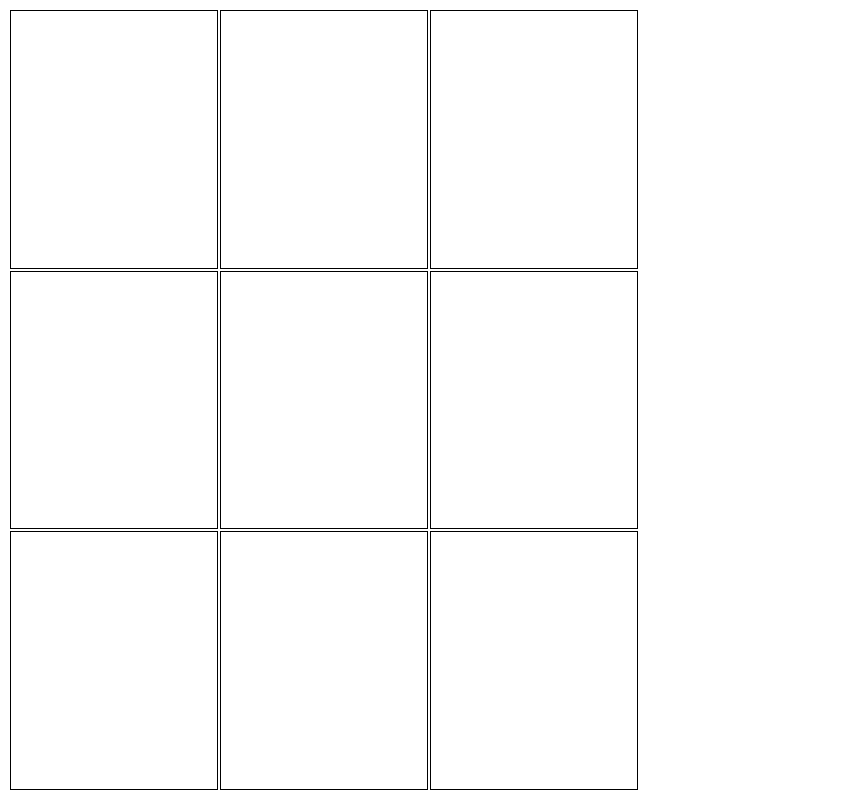
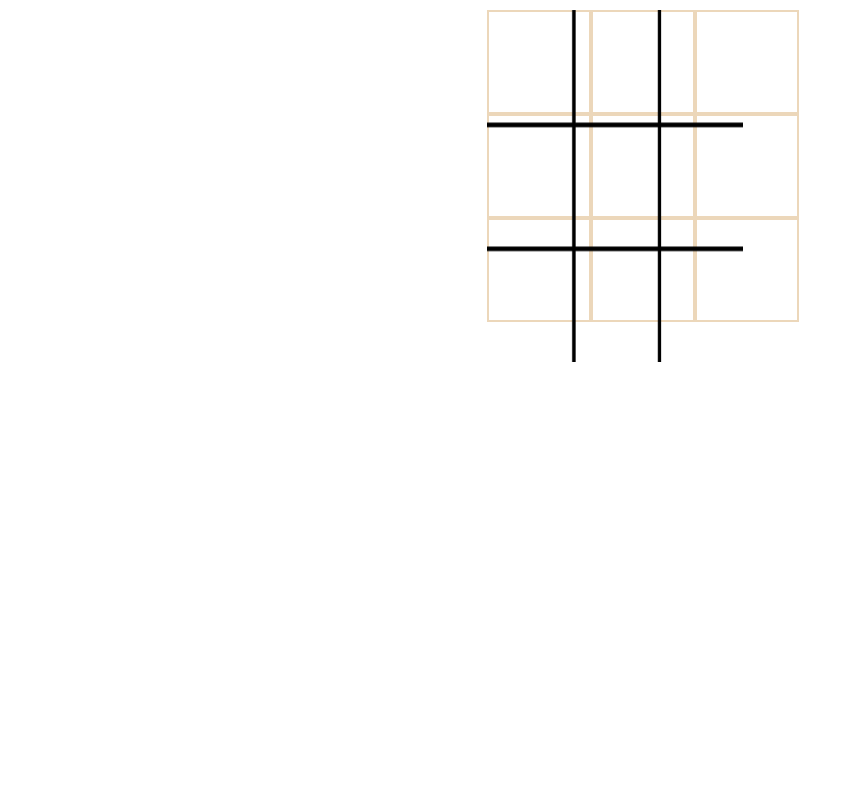
Before and after one commit to larissa-abboud/tictactoe, a plain HTML site: page index.html in a window 1280 px wide. Shown: the whole page, without its empty margins (0-852 px from the left). Drawn offline with Linux system fonts and the light colour scheme.

Commit message:
img board

```diff
--- a/css_ttt.css
+++ b/css_ttt.css
@@ -1,7 +1,27 @@
  th, td {
     border: 1px solid;
   }
-.grid{
-    width: 50%;
-    height : 100%;
+  .cell {
+
+    width: 100px;
+    height: 100px;
+
+    border: 2px solid #ecd7ba;
+
+    line-height: 100px;
+    font-size: 60px;
 }
+.game {
+  display: grid;
+  grid-template-columns: repeat(3, auto);
+  width: 306px;
+  margin: 10px auto;
+
+  color: #ffffff;
+}
+.imd{
+
+  position: absolute;
+    width: 20%;
+    height:44%;
+}
--- a/index.html
+++ b/index.html
@@ -9,32 +9,21 @@
        <!-- <img src = "board.png"   /> -->
        <div>
 
-       </div>
-
-        <table class = "grid" >
-            <tr>
-                <td></td>
-                <td></td>
-                <td></td>
-
-            </tr>
-
-            <tr>
-                <td></td>
-                <td></td>
-                <td></td>
-
-            </tr>
-            <tr>
-                <td></td>
-                <td></td>
-                <td></td>
-
-            </tr>
 
 
+        <div class="game">
+            <img class ="imd" src = "board.png"   />
+            <div cell_number="0" class="cell"></div>
+            <div cell_number="1" class="cell"></div>
+            <div cell_number="2" class="cell"></div>
+            <div cell_number="3" class="cell"></div>
+            <div cell_number="4" class="cell"></div>
+            <div cell_number="5" class="cell"></div>
+            <div cell_number="6" class="cell"></div>
+            <div cell_number="7" class="cell"></div>
+            <div cell_number="8" class="cell"></div>
+        </div>
 
-        </table>
 
     </body>
 </html>
--- a/js_ttt.js
+++ b/js_ttt.js
@@ -0,0 +1,3 @@
+window.onload=() => {
+
+}
```
